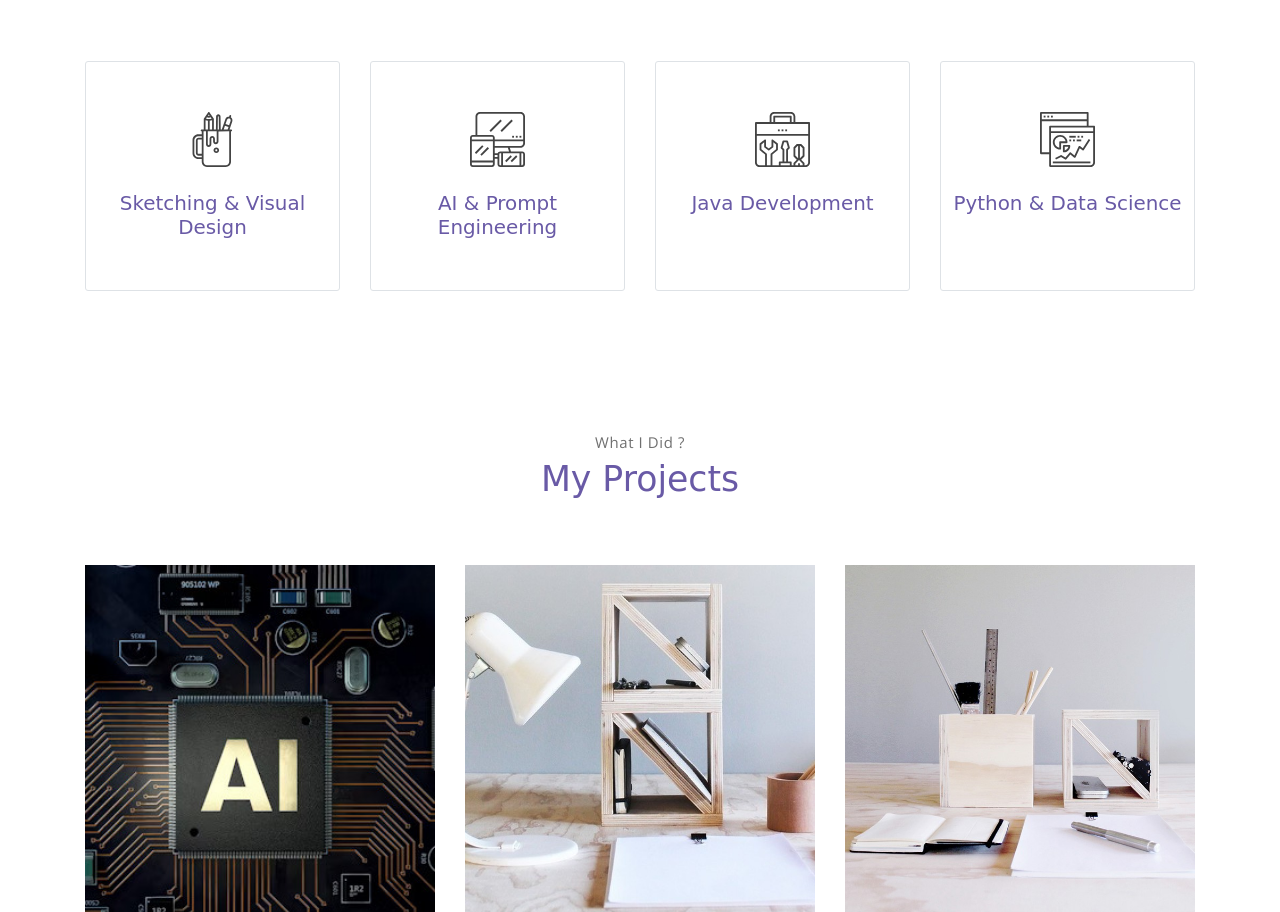
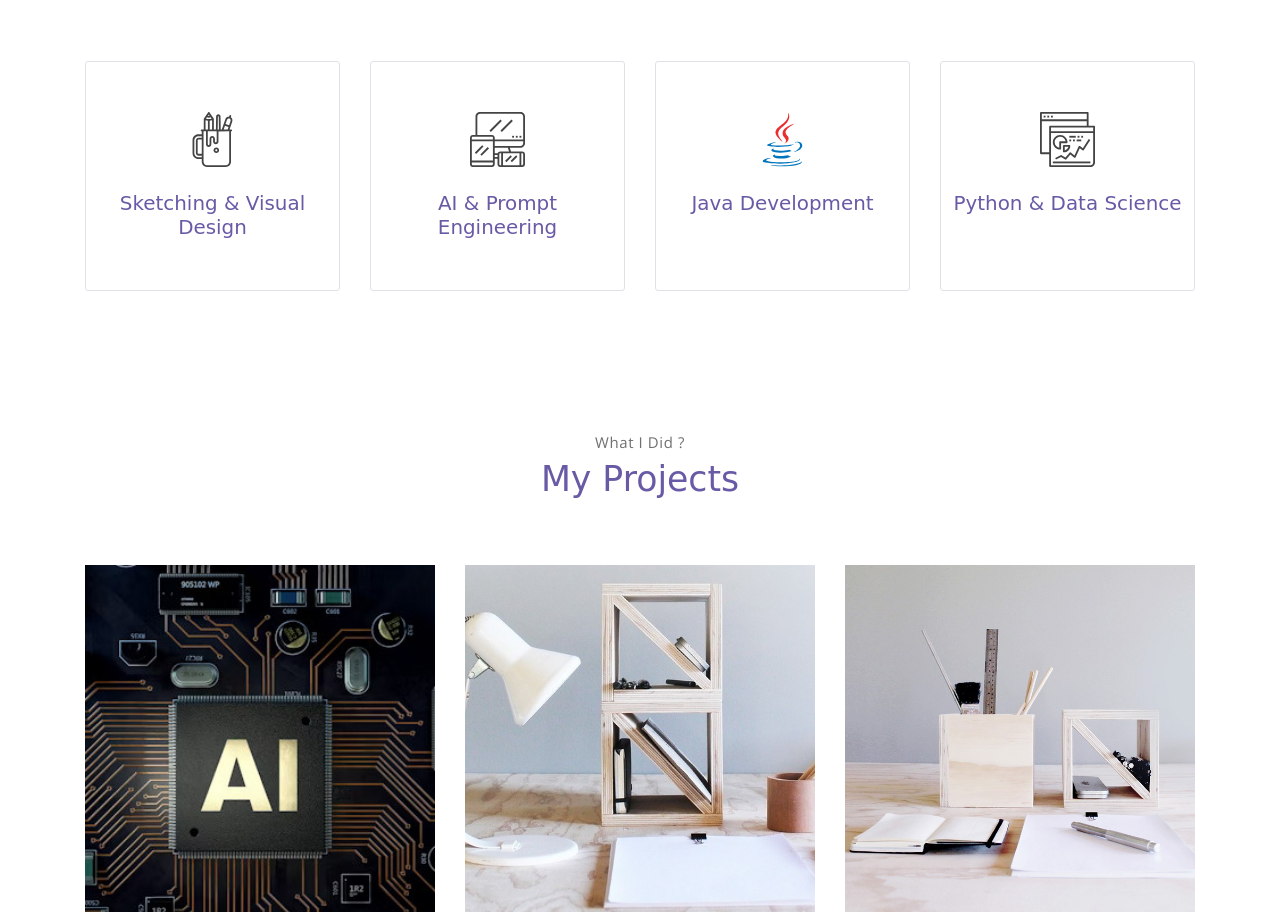
Before and after one commit to Shrecan/Portfolio, a plain HTML site: page index.html in a window 1280 px wide. Shown: the part 1428-2340 px from the top of the page. Drawn offline with nearby package versions, Linux system fonts and the light colour scheme; a web font is replaced by a local one.

Commit message:
Update index.html

```diff
--- a/index.html
+++ b/index.html
@@ -121,7 +121,7 @@
                 <div class="col-md-6 col-lg-3">
                     <div class="service-card">
                         <div class="body">
-                            <img src="assets/imgs/toolbox.svg"
+                            <img src="Java.svg"
                                 alt="Download free bootstrap 4 landing page, free boootstrap 4 templates, Download free bootstrap 4.1 landing page, free boootstrap 4.1.1 templates, meyawo Landing page"
                                 class="icon">
                             <h6 class="title">Java Development</h6>
```
